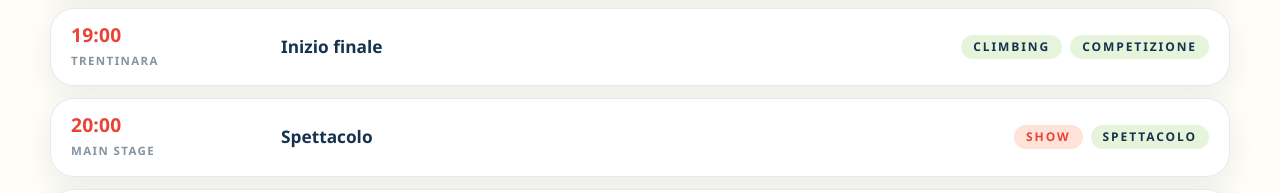
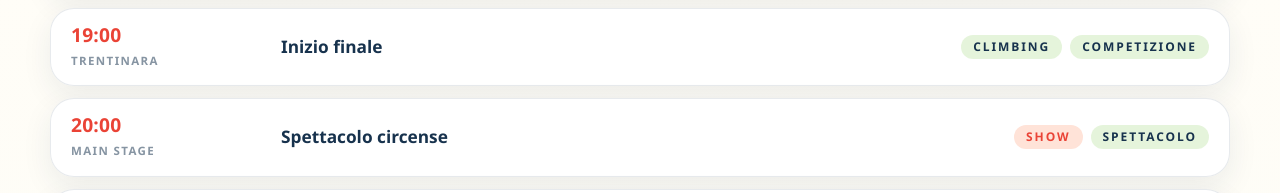
Before and after one commit to killdead/sito-cx, a Next.js app: page /programma in a window 1280 px wide. Shown: the part 2700-2893 px from the top of the page. Built offline with nearby package versions, Linux system fonts and the light colour scheme.

Commit message:
Rename Saturday show to Spettacolo circense

```diff
--- a/src/data/program.ts
+++ b/src/data/program.ts
@@ -179,7 +179,7 @@ export const PROGRAM_ITEMS: ProgramItem[] = [
   {
     day: "Sabato",
     time: "20:00",
-    title: "Spettacolo",
+    title: "Spettacolo circense",
     type: "Show",
     category: "Spettacolo",
     location: "Main stage",
```
